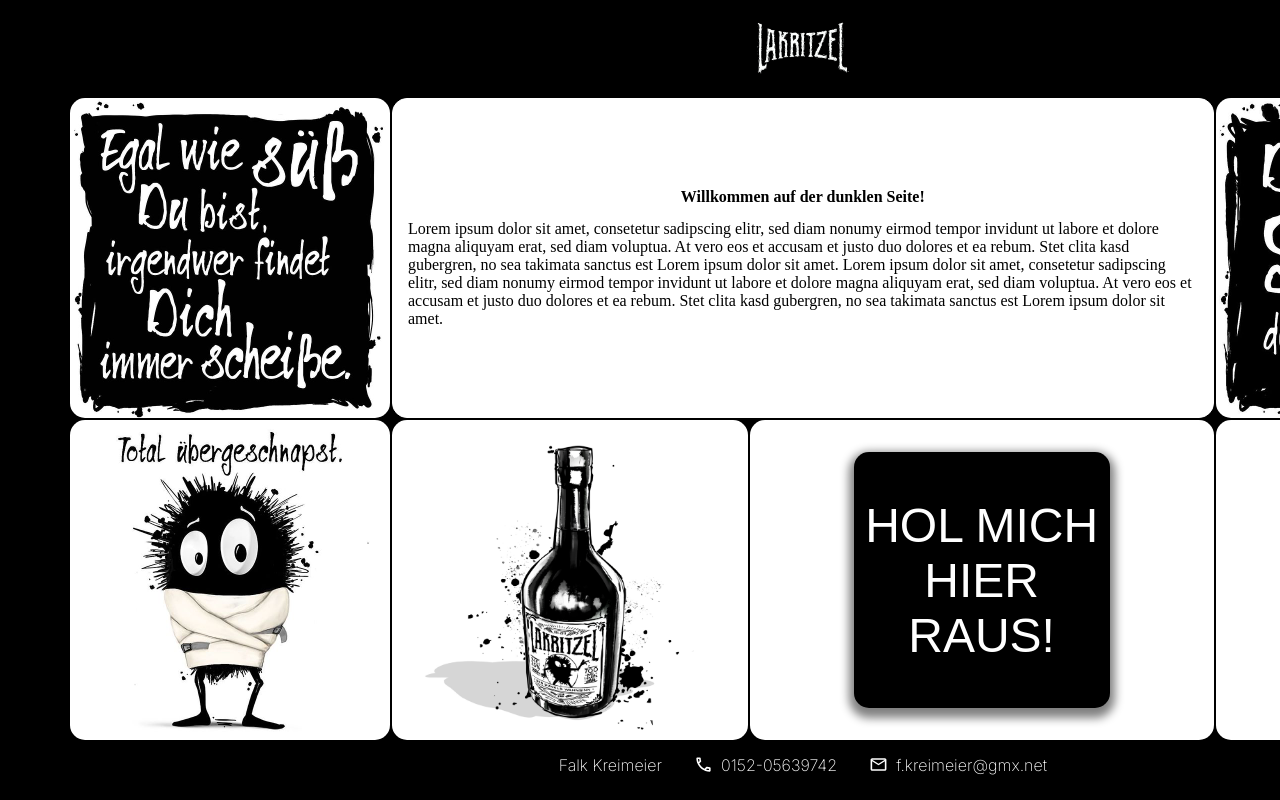
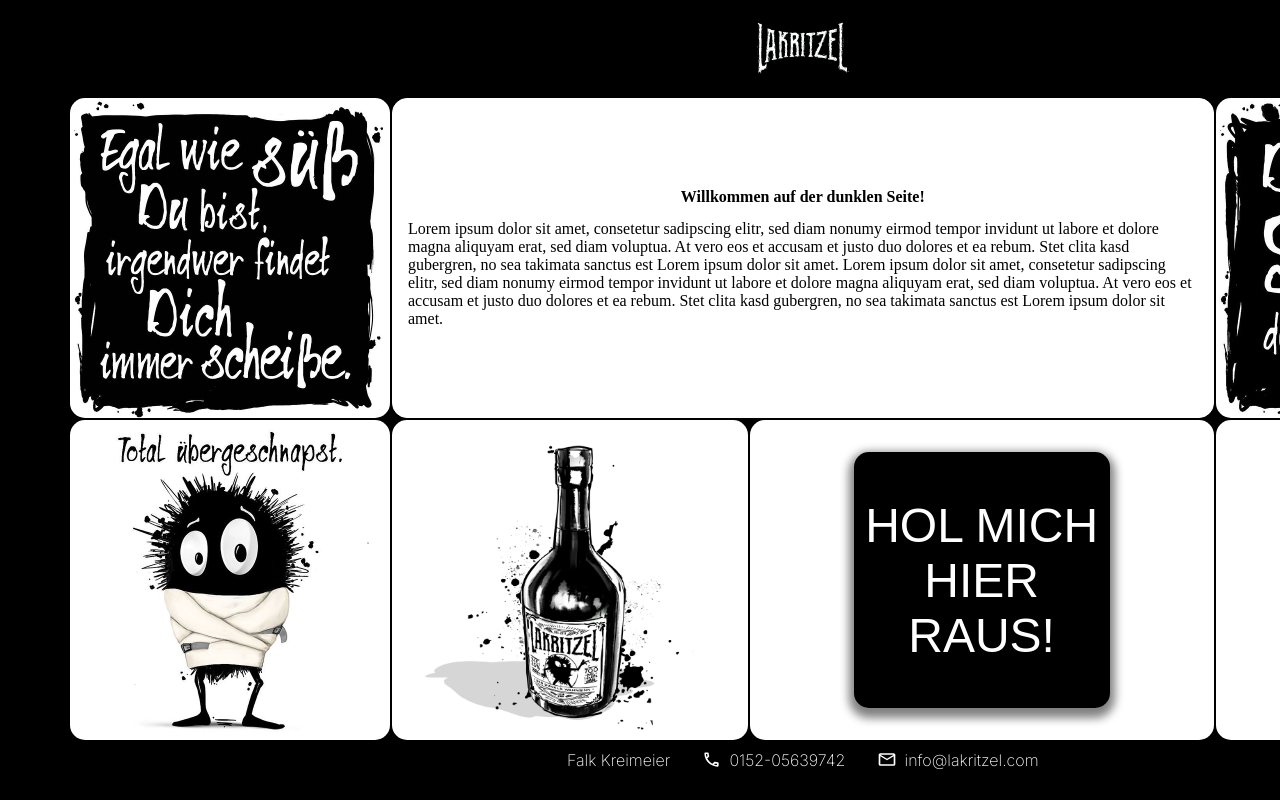
Before and after one commit to falkkreimeier/lakritzel-homepage, a React (Create React App) app: page / in a window 1280 px wide. Shown: the top 800 px of the page. Built offline with nearby package versions, Linux system fonts and the light colour scheme; a web font is replaced by a local one.

Commit message:
delete Footer and Shop

```diff
--- a/src/components/Portfolio/src/Footer.js
+++ b/src/components/Portfolio/src/Footer.js
@@ -4,46 +4,42 @@ import Mail from "./img/email_white_24dp.svg";
 
 function Footer() {
   return (
-    <StyledFotter>
-      <StyledText>Falk Kreimeier </StyledText>
-      <StyledIcons src={Phone} alt="phonenumer" />
-      <StyledText>0152-05639742 </StyledText>
+    <Wrapper>
+      <Text>Falk Kreimeier </Text>
+      <Icons src={Phone} alt="phonenumer" />
+      <Text>0152-05639742 </Text>
 
-      <StyledIcons src={Mail} alt="E-Mail Adresse" />
-      <StyledText>f.kreimeier@gmx.net</StyledText>
-    </StyledFotter>
+      <Icons src={Mail} alt="E-Mail Adresse" />
+      <Text>info@lakritzel.com</Text>
+    </Wrapper>
   );
 }
 
-const StyledFotter = styled.footer`
+const Wrapper = styled.footer`
   display: flex;
   justify-content: center;
   background: black;
   color: white;
   grid-area: footerpf;
-  border-radius: var(--border-radius);
-  padding: var(--main-padding);
   margin-top: 0.5rem;
 
   @media only screen and (max-width: 1000px) {
     max-width: 375px;
-    margin: 0;
+    margin: 0 auto;
   }
 `;
-const StyledText = styled.p`
-  margin: 0;
+const Text = styled.p`
   font-family: "Inter", sans-serif;
 
-  @media only screen and (max-width: 375px) {
-    font-size: 10px;
-    margin: 0;
+  @media only screen and (max-width: 1000px) {
+    font-size: 11px;
   }
 `;
-const StyledIcons = styled.img`
+const Icons = styled.img`
   height: 1.2rem;
   padding-right: 0.5rem;
   padding-left: 2rem;
-  @media only screen and (max-width: 375px) {
+  @media only screen and (max-width: 1000px) {
     height: 0.8rem;
   }
 `;
```
Also changed, not shown: src/components/Homepage/Footer.js (deleted, +0 -19 lines), src/components/Homepage/Shop.js (deleted, +0 -41 lines).
